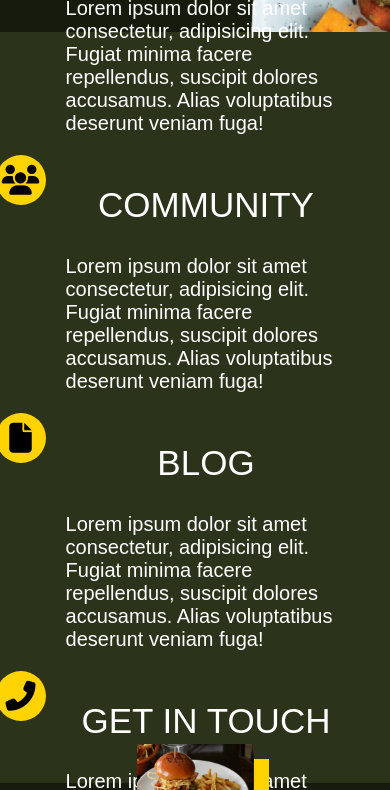
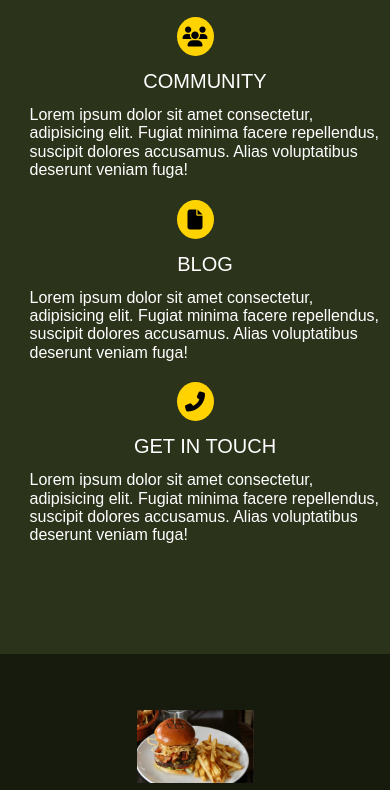
Before and after one commit to BrittFreitas/Restaurant-Mall, a plain HTML site: page index.html in a window 390 px wide. Shown: the part 559-1349 px from the top of the page. Drawn offline with Linux system fonts and the light colour scheme.

Commit message:
styled nav in mobile media query

```diff
--- a/index.html
+++ b/index.html
@@ -13,7 +13,7 @@
   </head>
   <body>
     <header class="homepageHeader">
-      <i class="fa-solid fa-bars hidden"></i>
+      <i class="fa-solid fa-bars hiddenHome"></i>
       <nav>
         <ul class="wrapper">
           <li><a href="./index.html">Home</a></li>
@@ -84,7 +84,13 @@
       </section>
 
       <section class="sectionTwo">
-        <div class="imgContainer img1"><img class="boxShadowRight zoom"  src="./assets/left-image.jpg" alt="an image of a plate with a burger and fries" /></div>
+        <div class="imgContainer img1">
+          <img
+            class="boxShadowRight zoom"
+            src="./assets/left-image.jpg"
+            alt="an image of a plate with a burger and fries"
+          />
+        </div>
 
         <div class="sectionContent1 wrapper">
           <h2>best burger</h2>
@@ -94,7 +100,7 @@
             deserunt ad doloremque provident! Lorem ipsum dolor sit amet
             consectetur adipisicing elit.
           </p>
-          <button >read more</button>
+          <button>read more</button>
         </div>
 
         <div class="sectionContent2 wrapper">
@@ -105,20 +111,22 @@
             perspiciatis voluptatibus. Lorem ipsum dolor, sit amet consectetur
             adipisicing elit.
           </p>
-          <button >read more</button>
+          <button>read more</button>
         </div>
 
-        <div class="imgContainer img2"><img class="boxShadowLeft zoom" src="./assets/right-image.jpg" alt="an image of a plate with a colourful dip"/></div>
+        <div class="imgContainer img2">
+          <img
+            class="boxShadowLeft zoom"
+            src="./assets/right-image.jpg"
+            alt="an image of a plate with a colourful dip"
+          />
+        </div>
       </section>
-
-
-
-
 
       <section class="sectionThree">
         <div class="giftCart wrapper">
-          <h2>win a $100 gift card</h2>
-          <p>
+          <h2 class="giftTitle">win a $100 gift card</h2>
+          <p class="giftP">
             Lorem ipsum dolor sit amet consectetur adipisicing elit. Mollitia
             atque, modi distinctio impedit cum doloribus, ut tempore eaque
             dignissimos fuga laborum dicta est. Blanditiis animi, repudiandae
--- a/styles/sass/partials/_blogPage.scss
+++ b/styles/sass/partials/_blogPage.scss
@@ -1,17 +1,15 @@
 @use "variables" as *;
 @use "mixins" as *;
 
-
 @include tablet {
   h2 {
-    font-size: 3.0rem;
+    font-size: 3rem;
   }
 
   p {
-    font-size: 1.0rem;
+    font-size: 1rem;
   }
 }
-
 
 .blogHeader {
   background-image: url(../assets/blog-header.jpg);
@@ -22,7 +20,8 @@
 
   .hidden {
     font-size: 3rem;
-    margin: 40px;
+    padding: 40px;
+    padding-left: 300px;
     display: none;
 
     @include mobile {
@@ -34,7 +33,6 @@
 
   ul {
     padding: 0px;
-
   }
   nav {
     padding-left: 100px;
@@ -45,7 +43,7 @@
   }
 
   @include tablet {
-    height:  40vh;
+    height: 40vh;
 
     nav {
       display: none;
@@ -54,13 +52,12 @@
     h1 {
       margin: 0px;
       padding-top: 142px;
-
     }
   }
 
   @include mobile {
     h1 {
-      padding: 150px 60px;
+      padding: 70px 100px;
     }
   }
 }
@@ -90,7 +87,6 @@
   margin-top: 110px;
   padding: 10px;
 
-
   img {
     position: relative;
     right: 3%;
@@ -115,7 +111,6 @@
     display: none;
   }
 }
-
 
 .employmentContainer {
   width: 62%;
@@ -148,7 +143,6 @@ padding-right: 25px;
     padding: 50px 100px 100px 100px;
   }
 
-
   @include mobile {
     h2 {
       font-size: 2.5rem;
@@ -162,12 +156,7 @@ padding-right: 25px;
       padding: 30px;
     }
   }
-
-
-
 }
-
-
 
 .blogtwo {
   width: 100%;
@@ -180,7 +169,7 @@ padding-right: 25px;
 
   input {
     background-color: $primaryColor;
-    font-size: 2.0rem;
+    font-size: 2rem;
     border-bottom: 2px solid $tertiaryColor;
     width: 50%;
     border-top-style: hidden;
@@ -191,7 +180,6 @@ padding-right: 25px;
       opacity: 1;
       color: $white;
     }
-
 
     @include mobile {
       font-size: 1.2rem;
@@ -212,7 +200,7 @@ textarea {
     border: 2px solid $tertiaryColor;
     resize: none;
     background-color: $primaryColor;
-  font-size: 2.0rem;
+    font-size: 2rem;
     padding: 5px 0px;
 
     &::placeholder {
@@ -221,7 +209,6 @@ textarea {
     }
   }
 }
-
 
 .commentButton {
   width: 100%;
@@ -234,7 +221,7 @@ textarea {
   padding: 2% 6% 0 45%;
   height: 100vh;
 
-  @include tablet{
+  @include tablet {
     margin: 40px;
     padding: 0px;
   }
@@ -287,7 +274,6 @@ textarea {
   display: flex;
   flex-direction: column;
   width: 90%;
-
 }
 
 p {
@@ -298,9 +284,10 @@ textarea {
   width: 10%;
 }
 
-
-  button, input, optgroup, select, textarea {
+button,
+input,
+optgroup,
+select,
+textarea {
   margin: 14px;
-
-
 }
--- a/styles/sass/partials/_contactPage.scss
+++ b/styles/sass/partials/_contactPage.scss
@@ -10,7 +10,8 @@
 
   .hidden {
     font-size: 3rem;
-    margin: 40px;
+    padding: 30px;
+    padding-left: 290px;
     display: none;
 
     @include mobile {
@@ -62,12 +63,11 @@
   line-height: 37px;
 
   .address {
-  margin: 0px;
-  line-height: 34px;
-  padding-top: 10px;
+    margin: 0px;
+    line-height: 34px;
+    padding-top: 10px;
+  }
 }
-}
-
 
 .iconContainer {
   color: $tertiaryColor;
@@ -103,8 +103,6 @@
       height: 87%;
       padding: 0;
     }
-
-
   }
 
   .contactForm {
@@ -132,9 +130,8 @@
       width: 100%;
       margin-top: 0px;
 
-
       @include tabletLandscape {
-        width:auto;
+        width: auto;
         margin-top: 0px;
       }
     }
@@ -152,6 +149,7 @@
       @include tablet {
         width: 90%;
       }
+
     }
     .userInfo {
       width: 100%;
--- a/styles/sass/partials/_homePage.scss
+++ b/styles/sass/partials/_homePage.scss
@@ -10,9 +10,9 @@
   background-position: 0% 90%;
   object-fit: contain;
 
-  .hidden {
+  .hiddenHome {
     font-size: 3rem;
-    margin: 40px;
+    padding: 40px;
     display: none;
 
     @include mobile {
@@ -49,6 +49,7 @@
     }
   }
   @include mobile {
+    height: 40vh;
     h1 {
       font-size: 3rem;
     }
@@ -86,6 +87,30 @@
     h2 {
       font-size: 3.5rem;
     }
+  }
+
+  @include homeMobile {
+    .contentContainer.wrapper {
+      margin: 200px 50px 50px 10px;
+      width: 100%;
+    }
+    h2 {
+      font-size: 2rem;
+      text-align: start;
+      line-height: 50px;
+    }
+
+    p {
+      font-size: 1.6rem;
+    }
+
+    .info {
+      width: 20%;
+    }
+  }
+
+  @include mobile {
+    height: 80vh;
   }
 }
 p {
@@ -125,10 +150,11 @@ h2 {
     @include tablet {
       width: 90%;
     }
-    @include mobile {
+
+    @include homeMobile {
       .titleContainer {
         display: flex;
-      flex-direction: column;
+        flex-direction: column;
       }
     }
     .titleContainer {
@@ -149,6 +175,14 @@ h2 {
       vertical-align: middle;
       position: absolute;
       left: -70px;
+
+      @include homeMobile {
+        font-size: 2rem;
+        left: 0px;
+        width: 37px;
+        height: 39px;
+        position: initial;
+      }
     }
   }
 }
@@ -167,6 +201,12 @@ h2 {
     align-items: center;
     flex-wrap: nowrap;
     height: 100vh;
+  }
+
+  @include homeMobile {
+    h2 {
+      line-height: 50px;
+    }
   }
 
   .sectionContent1 {
@@ -218,7 +258,7 @@ h2 {
     @include tablet {
       width: 30%;
       left: 0;
-      bottom: 35px;
+      bottom: 10px;
     }
   }
 
@@ -227,6 +267,10 @@ h2 {
     width: 100%;
     display: block;
     height: auto;
+
+    @include tablet {
+      box-shadow: none;
+    }
   }
 }
 
@@ -255,6 +299,12 @@ button {
   color: $black;
   width: 175px;
   margin-top: 30px;
+
+  @include homeMobile {
+    font-size: 1.6rem;
+    width: 115px;
+    margin-top: 10px;
+  }
 }
 
 .sectionThree {
@@ -287,13 +337,6 @@ button {
     margin: 0;
   }
 
-  button {
-    color: $white;
-    background-color: $black;
-    margin-top: 40px;
-    padding: 10px;
-  }
-
   .giftCart {
     display: flex;
     flex-direction: column;
@@ -309,6 +352,20 @@ button {
       .findMore {
         width: 80%;
         font-size: 1.6rem;
+      }
+    }
+
+    button {
+      color: $white;
+      background-color: $black;
+      margin-top: 40px;
+      padding: 10px;
+    }
+
+    @include mobile {
+      button {
+        margin-top: 0px;
+        padding: 0px;
       }
     }
   }
@@ -357,6 +414,15 @@ button {
         h2 {
           font-size: 3.2rem;
         }
+        @include mobile {
+          h2 {
+            font-size: 2rem;
+          }
+
+          p {
+            font-size: 1.8rem;
+          }
+        }
       }
     }
   }
@@ -377,4 +443,16 @@ button {
   img {
     width: calc((100% / 3) - 20px);
   }
+
+  @include mobile {
+    flex-direction: column;
+    align-items: center;
+    justify-content: space-evenly;
+    gap: 20px;
+
+    img {
+      max-width: 100%;
+      width: 40%;
+    }
+  }
 }
--- a/styles/sass/partials/_mixins.scss
+++ b/styles/sass/partials/_mixins.scss
@@ -1,5 +1,6 @@
 @use "variables" as *;
 
+//media queries defined here and imported within scss files
 @mixin smallerLaptop {
   @media (max-width: 1270px) {
     @content;
@@ -18,6 +19,11 @@
   }
 }
 
+@mixin homeMobile {
+  @media (max-width: 531px) {
+    @content;
+  }
+}
 @mixin mobile {
   @media (max-width: 400px) {
     @content;
--- a/styles/sass/partials/_typography.scss
+++ b/styles/sass/partials/_typography.scss
@@ -1,20 +1,16 @@
 @use "variables" as *;
 
 @font-face {
-   font-family:'Josefin Sans', sans-serif;
+  font-family: "Josefin Sans", sans-serif;
   src: url(../fonts/Josefin_Sans/JosefinSans-VariableFont_wght.ttf);
 }
 
-
 @font-face {
-    font-family: 'barlow', sans-serif;
+  font-family: "barlow", sans-serif;
   src: url(../fonts/Barlow/Barlow-Regular.ttf);
   font-weight: normal;
   font-style: normal;
 }
-
-
-  /* _typography.scss */
 
 html {
   font-size: 62.5%;
@@ -23,9 +19,7 @@
     font-family: $headingFont;
     font-size: 6.9rem;
     text-transform: uppercase;
-
   }
-
 
   nav {
     font-family: $headingFont;
@@ -33,13 +27,9 @@
   }
 
   p {
-      font-size: 2.0rem;
-
+    font-size: 2rem;
   }
-
-
 }
-
 
 h2 {
   font-family: $headingFont;
```
Also changed, not shown: blog.html (+7 -5 lines), contact.html (+10 -3 lines), styles/sass/partials/_baseStyles.scss (+4 -7 lines), styles/sass/partials/_footerStyles.scss (+4 -6 lines), styles/styles.css. Lines whose indentation alone changed are shown as unchanged.
